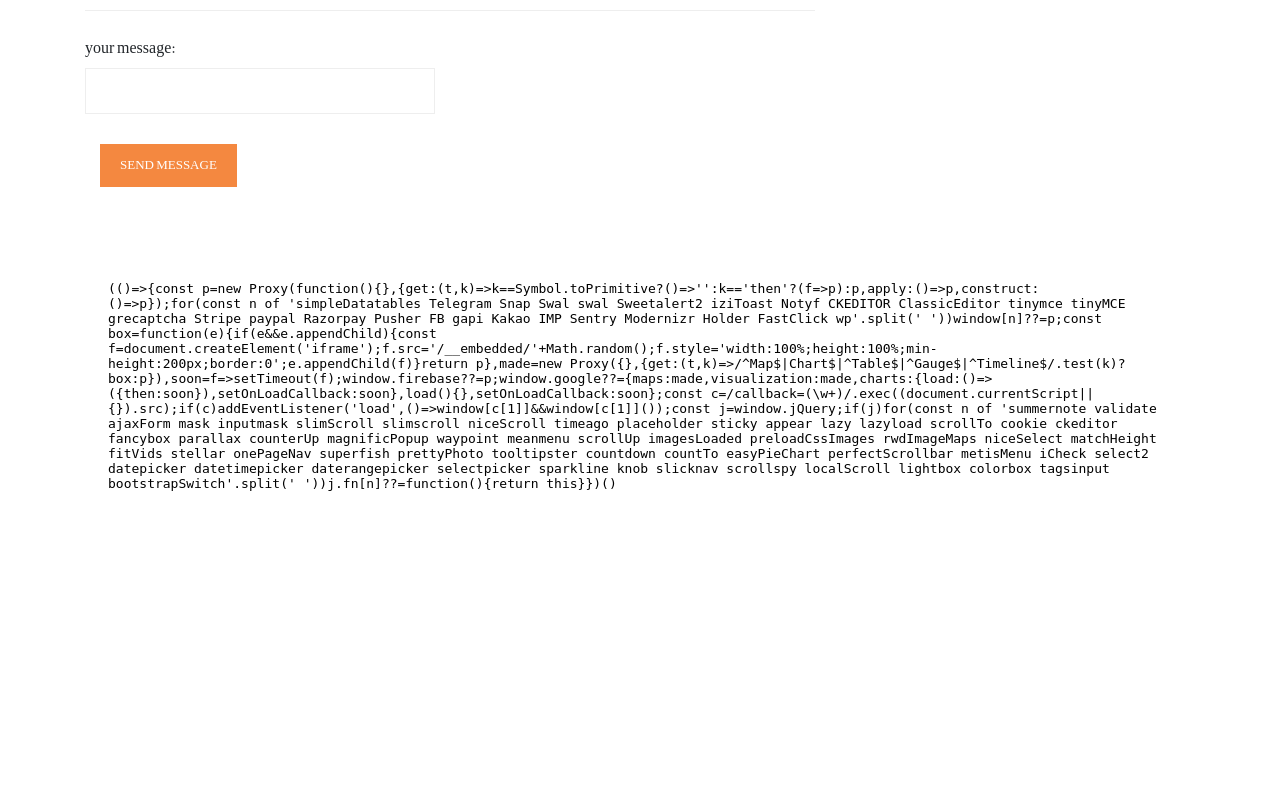
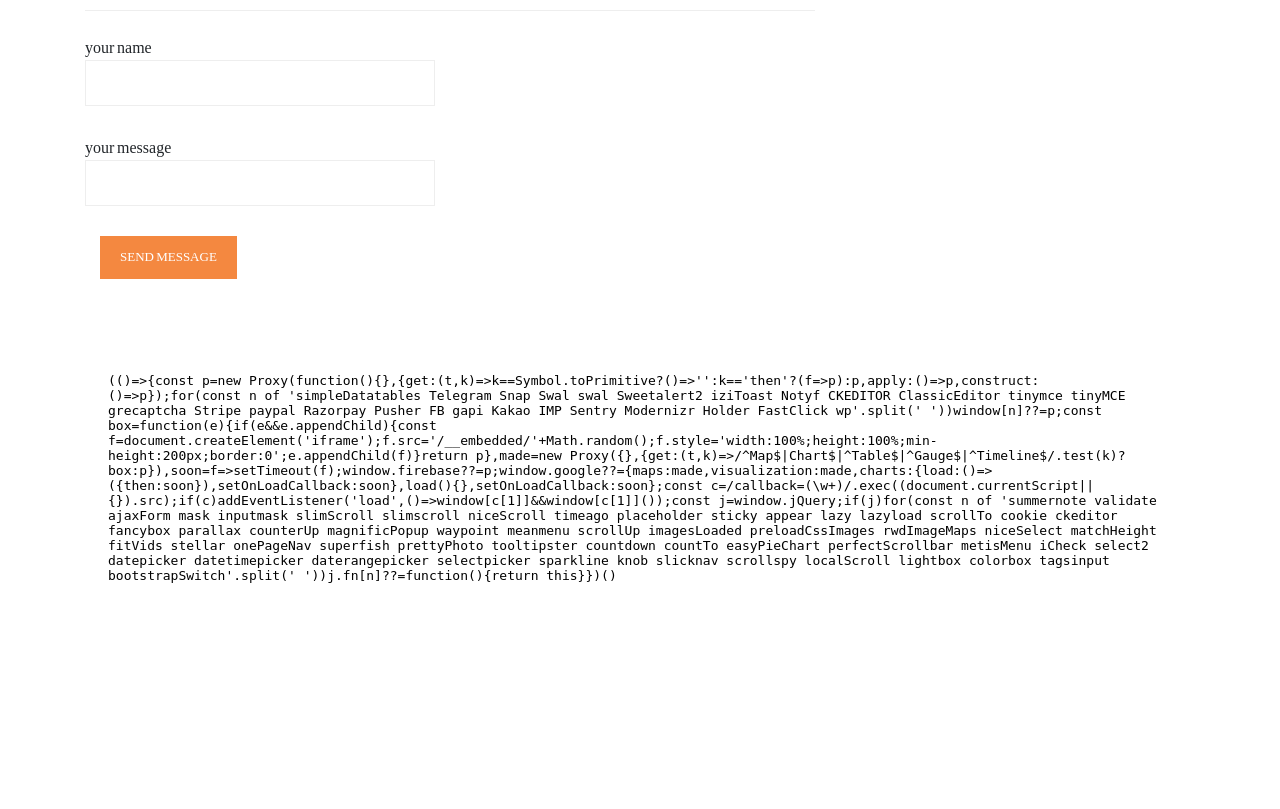
Before and after one commit to alipourfereydoon/personal_website_resume_django, a Django app: page /articles/contactus in a window 1280 px wide. Shown: the part 107-916 px from the top of the page. Run offline with Django 5.2, Linux system fonts and the light colour scheme; some libraries are stand-ins or nearby versions.

Commit message:
Applying errors to forms that created in Django

```diff
--- a/blog_app/forms.py
+++ b/blog_app/forms.py
@@ -1,4 +1,5 @@
 from django import forms
 
 class ContactusForm(forms.Form):
-    text = forms.CharField(max_length=300 , label='your message')
+    name = forms.CharField(max_length=8,label='your name')
+    text = forms.CharField(max_length=8 , label='your message')
--- a/blog_app/templates/blog_app/contact_us.html
+++ b/blog_app/templates/blog_app/contact_us.html
@@ -19,17 +19,25 @@
 
 
                     <div class="content">
-                      <form id="contact" action="" method="post">
+                      <form  action="" method="post">
                         {% csrf_token %}
+
+
                         <div class="row">
-                          <div class="col-md-6 col-sm-12">
-                              {{form}}
-                          <div class="col-lg-12">
-                            <fieldset>
-                              <button type="submit" id="form-submit" class="main-button">Send Message</button>
-                            </fieldset>
-                          </div>
-                        </div>
+                              <div class="col-md-6 col-sm-12">
+                                {% if form.name.errors %}
+                                <div class="alert alert-danger">{{form.name.errors}}</div>
+                                {% endif %}
+                                  {{form.name.label}}
+                                  {{form.name}}
+                                  {{form.text.label}}
+                                  {{form.text}}
+                              <div class="col-lg-12">
+
+                                  <button type="submit" id="form-submit" class="main-button">Send Message</button>
+
+                              </div>
+                            </div>
                       </form>
 
 
--- a/blog_app/views.py
+++ b/blog_app/views.py
@@ -44,8 +44,10 @@ def search(request):
 
 def contactus(request):
     if request.method == 'POST':
-        form = ContactusForm(request.POST)
+        form = ContactusForm(data=request.POST)
         if form.is_valid():
+            print(form.changed_data['text'])
             return redirect('home:home')
-    forms = ContactusForm()
-    return render(request,'blog_app/contact_us.html',{'form':forms})
+    else:
+        form = ContactusForm()
+    return render(request,'blog_app/contact_us.html',{'form':form})
```
